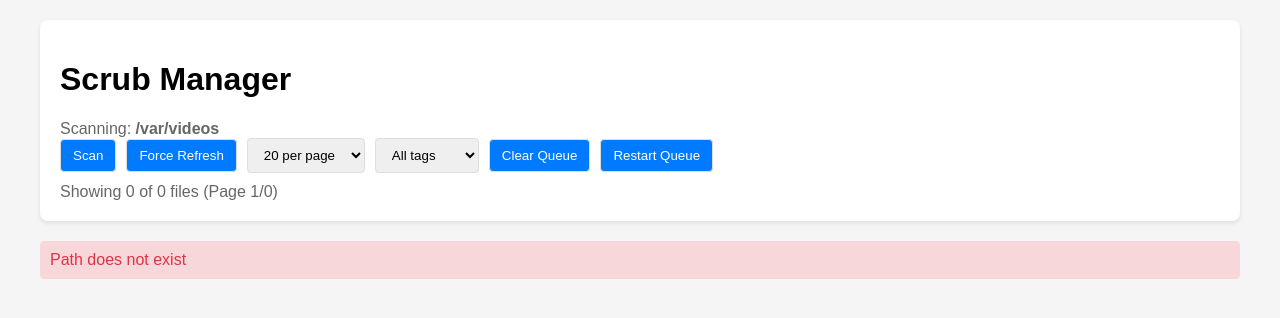
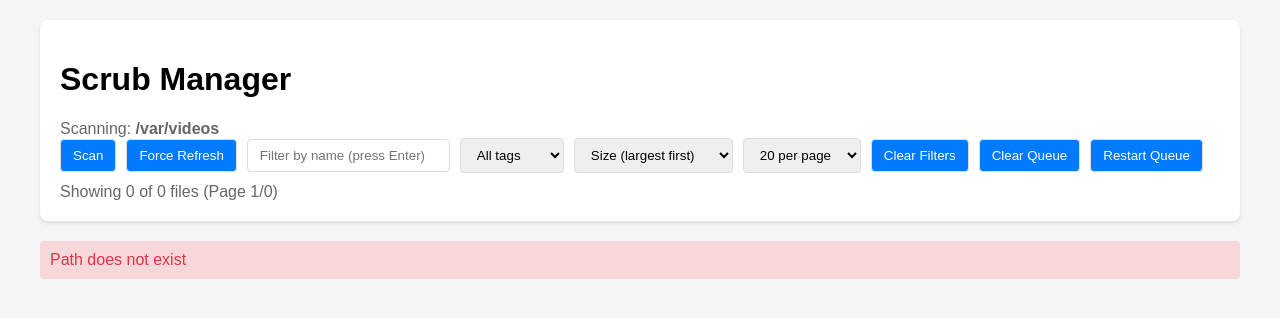
Before and after one commit to jakestanley/scrub-manager, a Flask app: page / in a window 1280 px wide. Shown: the top 318 px of the page. Run offline with Flask 3, Linux system fonts and the light colour scheme; data that the repository does not hold is empty; parts of the project's set-up code (start-up, migrations or seed data) failed here and were passed over.

Commit message:
add name filter, tag sorting, name sorting

```diff
--- a/app.py
+++ b/app.py
@@ -68,7 +68,7 @@ def scan_video_files(root_path):
 
     for root, dirs, files in os.walk(root_path):
         for file in files:
-            if file.lower().endswith(('.mp4', '.mkv', '.avi', '.mov', '.m4v')):
+            if file.lower().endswith(('.mp4', '.mkv', '.avi', '.mov', '.m4v')) and not file.startswith('._'):
                 video_path = os.path.join(root, file)
                 video_size = os.path.getsize(video_path)
 
@@ -310,6 +310,8 @@ def get_files():
     page = int(request.args.get('page', 1))
     per_page = int(request.args.get('per_page', 20))
     tag_filter = request.args.get('tag')
+    name_filter = request.args.get('name', '').lower().strip()
+    sort_by = request.args.get('sort', 'size_desc')
 
     cached_data = load_cache() or []
     tags = load_tags()
@@ -322,8 +324,25 @@ def get_files():
             file_tags = ['untagged']
         f['tags'] = file_tags
 
-        if not tag_filter or tag_filter in file_tags:
-            filtered_files.append(f)
+        # Apply tag filter
+        if tag_filter and tag_filter not in file_tags:
+            continue
+
+        # Apply name filter
+        if name_filter and name_filter not in f['filename'].lower():
+            continue
+
+        filtered_files.append(f)
+
+    # Apply sorting
+    if sort_by == 'name_asc':
+        filtered_files.sort(key=lambda x: x['filename'].lower())
+    elif sort_by == 'name_desc':
+        filtered_files.sort(key=lambda x: x['filename'].lower(), reverse=True)
+    elif sort_by == 'size_asc':
+        filtered_files.sort(key=lambda x: x['size_bytes'])
+    else:  # size_desc (default)
+        filtered_files.sort(key=lambda x: x['size_bytes'], reverse=True)
 
     start = (page - 1) * per_page
     end = start + per_page
--- a/templates/index.html
+++ b/templates/index.html
@@ -52,15 +52,23 @@
             <div class="controls">
                 <button onclick="scanFiles()">Scan</button>
                 <button onclick="scanFiles(true)">Force Refresh</button>
+                <input type="text" id="nameFilter" placeholder="Filter by name (press Enter)" onkeypress="if(event.key==='Enter') loadFiles()">
+                <select id="tagFilter" onchange="loadFiles()">
+                    <option value="">All tags</option>
+                    <option value="untagged">Untagged</option>
+                </select>
+                <select id="sortBy" onchange="loadFiles()">
+                    <option value="size_desc">Size (largest first)</option>
+                    <option value="size_asc">Size (smallest first)</option>
+                    <option value="name_asc">Name (A-Z)</option>
+                    <option value="name_desc">Name (Z-A)</option>
+                </select>
                 <select id="perPage" onchange="loadFiles()">
                     <option value="10">10 per page</option>
                     <option value="20" selected>20 per page</option>
                     <option value="50">50 per page</option>
                 </select>
-                <select id="tagFilter" onchange="loadFiles()">
-                    <option value="">All tags</option>
-                    <option value="untagged">Untagged</option>
-                </select>
+                <button onclick="clearFilters()">Clear Filters</button>
                 <button onclick="clearQueue()">Clear Queue</button>
                 <button onclick="restartQueue()">Restart Queue</button>
             </div>
@@ -162,15 +170,58 @@
             }
         }
 
+        function saveFilters() {
+            const nameFilter = document.getElementById('nameFilter').value;
+            const tagFilter = document.getElementById('tagFilter').value;
+            const sortBy = document.getElementById('sortBy').value;
+            const perPage = document.getElementById('perPage').value;
+            localStorage.setItem('scrub-manager-name-filter', nameFilter);
+            localStorage.setItem('scrub-manager-tag-filter', tagFilter);
+            localStorage.setItem('scrub-manager-sort-by', sortBy);
+            localStorage.setItem('scrub-manager-per-page', perPage);
+        }
+
+        function loadFilters() {
+            const nameFilter = localStorage.getItem('scrub-manager-name-filter') || '';
+            const tagFilter = localStorage.getItem('scrub-manager-tag-filter') || '';
+            const sortBy = localStorage.getItem('scrub-manager-sort-by') || 'size_desc';
+            const perPage = localStorage.getItem('scrub-manager-per-page') || '20';
+            document.getElementById('nameFilter').value = nameFilter;
+            document.getElementById('tagFilter').value = tagFilter;
+            document.getElementById('sortBy').value = sortBy;
+            document.getElementById('perPage').value = perPage;
+        }
+
+        function clearFilters() {
+            document.getElementById('nameFilter').value = '';
+            document.getElementById('tagFilter').value = '';
+            document.getElementById('sortBy').value = 'size_desc';
+            document.getElementById('perPage').value = '20';
+            localStorage.removeItem('scrub-manager-name-filter');
+            localStorage.removeItem('scrub-manager-tag-filter');
+            localStorage.removeItem('scrub-manager-sort-by');
+            localStorage.removeItem('scrub-manager-per-page');
+            currentPage = 1;
+            loadFiles();
+        }
+
         async function loadFiles() {
             const perPage = document.getElementById('perPage').value;
             const tagFilter = document.getElementById('tagFilter').value;
+            const nameFilter = document.getElementById('nameFilter').value;
+            const sortBy = document.getElementById('sortBy').value;
             const loading = document.getElementById('loading');
+
+            // Save filters to localStorage
+            saveFilters();
 
             loading.style.display = 'block';
 
             try {
-                const url = `/api/files?page=${currentPage}&per_page=${perPage}${tagFilter ? '&tag=' + encodeURIComponent(tagFilter) : ''}`;
+                let url = `/api/files?page=${currentPage}&per_page=${perPage}&sort=${sortBy}`;
+                if (tagFilter) url += '&tag=' + encodeURIComponent(tagFilter);
+                if (nameFilter) url += '&name=' + encodeURIComponent(nameFilter);
+
                 const response = await fetch(url);
                 const data = await response.json();
 
@@ -280,6 +331,7 @@
         document.addEventListener('DOMContentLoaded', function() {
             loadConfig();
             loadAllTags();
+            loadFilters();
             startQueueUpdates();
 
             // Try to load files, if empty trigger scan
```
